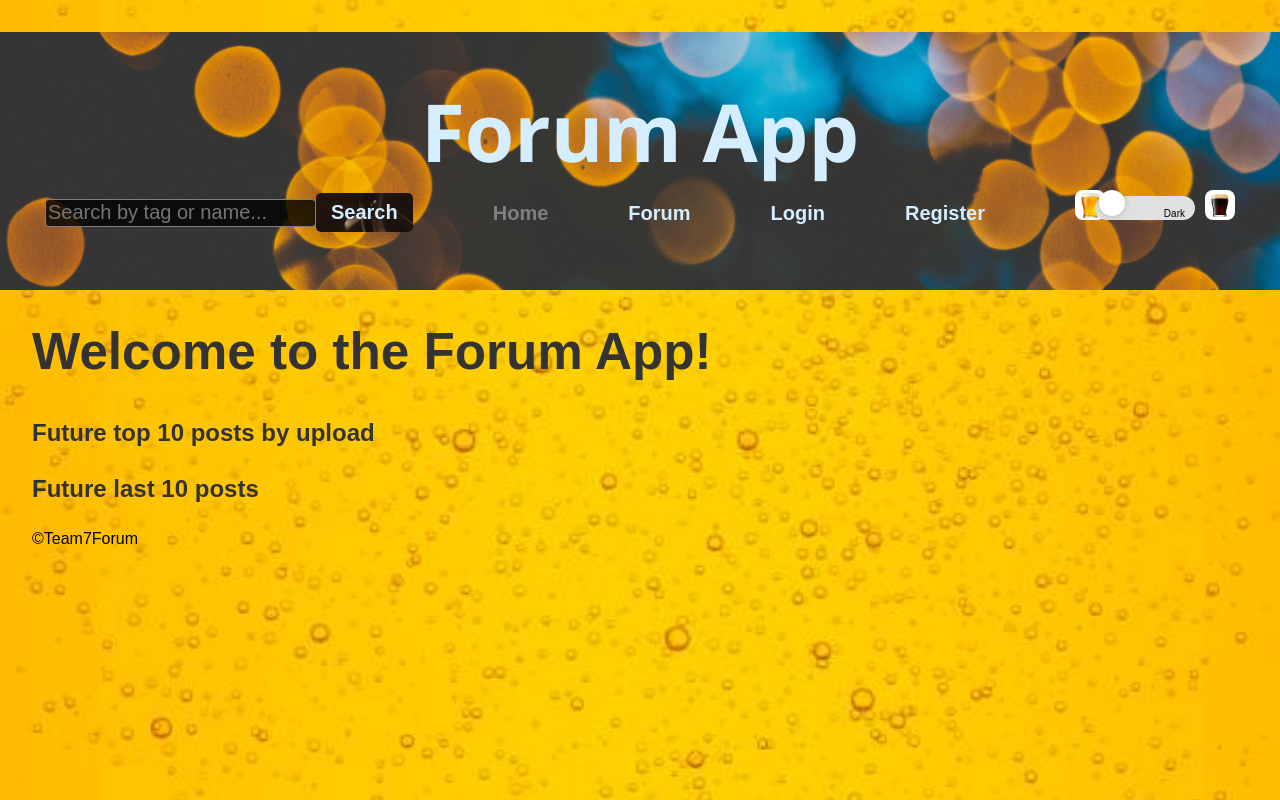
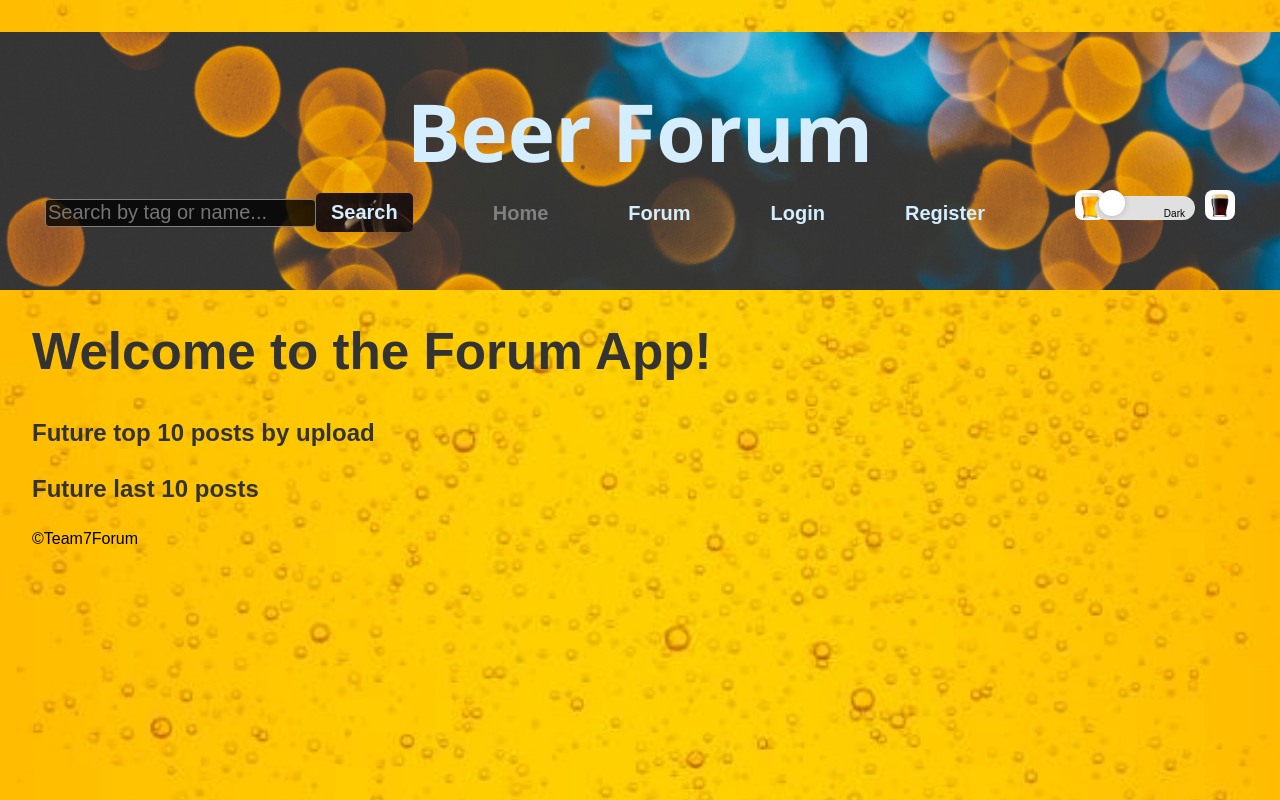
Before and after one commit to WebProjectTeam7/Team7Forum, a React (Vite) app: page / in a window 1280 px wide. Built offline with nearby package versions, Linux system fonts and the light colour scheme; no server answers.

Commit message:
change name: Forum App to Beer Forum

```diff
--- a/src/components/Header.jsx
+++ b/src/components/Header.jsx
@@ -20,7 +20,7 @@ export default function Header() {
 
     return (
         <header>
-            <h1>Forum App</h1>
+            <h1>Beer Forum </h1>
             {userData && <span>Welcome, {userData.username}</span>}
             <nav>
                 <Search />
```
